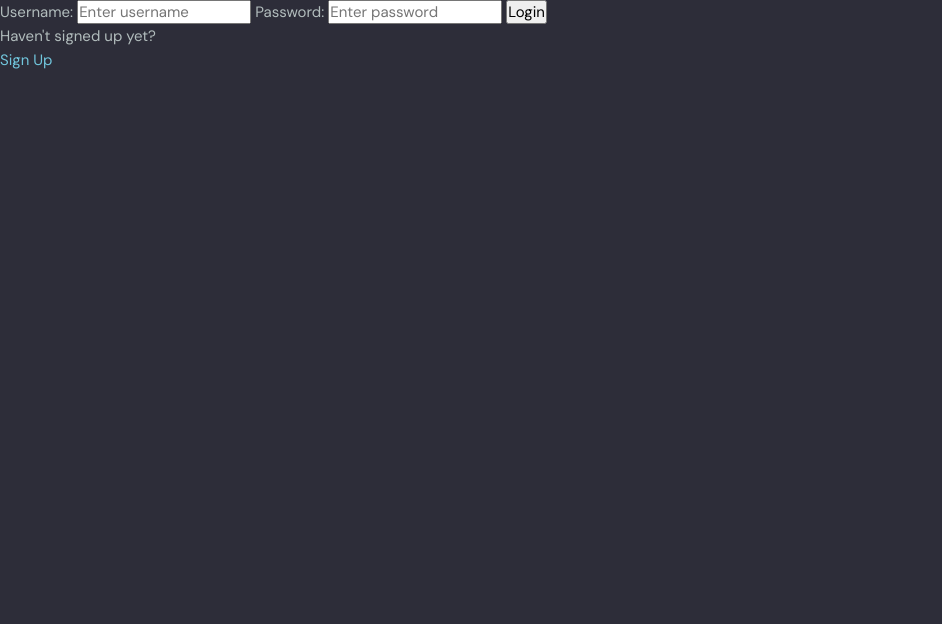
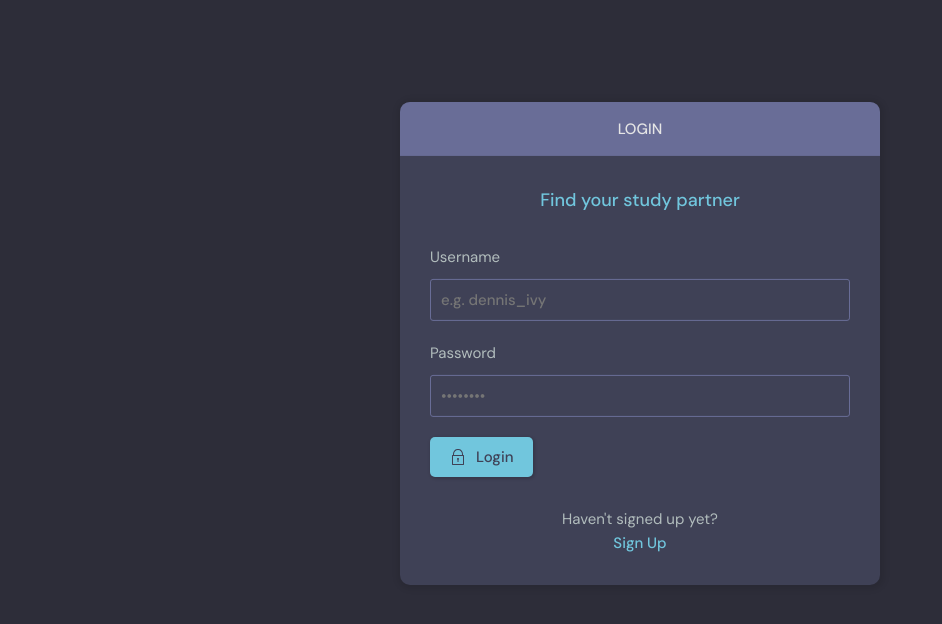
Before and after one commit to turinaf/studybud, a Django app: page /login in a window 1280 px wide. Shown: the part 76-700 px from the top of the page, without its empty margins (0-942 px from the left). Run offline with Django 4.2, Linux system fonts and the light colour scheme.

Commit message:
Login/Register form style

```diff
--- a/base/templates/base/login_register.html
+++ b/base/templates/base/login_register.html
@@ -1,33 +1,110 @@
 {% extends 'main.html' %}
 
-{%  block content %}
+{% block content %}
 
-{% if page == 'login' %}
-    <div>
-        <form action="" method="POST">
-            {% csrf_token %}
+    <main class="auth layout">
 
-            <label for="username">Username:</label>
-            <input type="text", name="username", placeholder="Enter username">
+      {% if page == 'login' %}
+      <div class="container">
+        <div class="layout__box">
+          <div class="layout__boxHeader">
+            <div class="layout__boxTitle">
+              <h3>Login</h3>
+            </div>
+          </div>
+          <div class="layout__body">
+            <h2 class="auth__tagline">Find your study partner</h2>
 
-            <label for="password">Password:</label>
-            <input type="password", name="password", placeholder="Enter password">
+            <form class="form" action="" method="POST">
+              {% csrf_token %}
+              <div class="form__group form__group">
+                <label for="room_name">Username</label>
+                <input id="username" name="username" type="text" placeholder="e.g. dennis_ivy" />
+              </div>
+              <div class="form__group">
+                <label for="password">Password</label>
+                <input id="password" name="password"  type="password" placeholder="&bull;&bull;&bull;&bull;&bull;&bull;&bull;&bull;"/>
+              </div>
 
-            <input type="submit" name="login" value="Login">
-        </form>
-        <p>Haven't signed up yet?</p>
-        <a href="{% url 'register' %}">Sign Up</a>
-    </div>
-    {% else %}
-    <div>
-        <form action="" method="POST">
-            {% csrf_token %}
+            <button class="btn btn--main" type="submit" name="login">
+                <svg
+                  version="1.1"
+                  xmlns="http://www.w3.org/2000/svg"
+                  width="32"
+                  height="32"
+                  viewBox="0 0 32 32"
+                >
+                  <title>lock</title>
+                  <path
+                    d="M27 12h-1v-2c0-5.514-4.486-10-10-10s-10 4.486-10 10v2h-1c-0.553 0-1 0.447-1 1v18c0 0.553 0.447 1 1 1h22c0.553 0 1-0.447 1-1v-18c0-0.553-0.447-1-1-1zM8 10c0-4.411 3.589-8 8-8s8 3.589 8 8v2h-16v-2zM26 30h-20v-16h20v16z"
+                  ></path>
+                  <path
+                    d="M15 21.694v4.306h2v-4.306c0.587-0.348 1-0.961 1-1.694 0-1.105-0.895-2-2-2s-2 0.895-2 2c0 0.732 0.413 1.345 1 1.694z"
+                  ></path>
+                </svg>
 
-             {{form.as_p}}
-            <input type="submit" name="login" value="Register">
-        </form>
-        <p>Already have an account?</p>
-        <a href="{% url 'login' %}">Login</a>
-    </div>
-    {%endif%}
+                Login
+              </button>
+
+            </form>
+
+            <div class="auth__action">
+              <p>Haven't signed up yet?</p>
+              <a href="{% url 'register' %}" class="btn btn--link">Sign Up</a>
+            </div>
+          </div>
+        </div>
+      </div>
+      {% else %}
+
+      <div class="container">
+        <div class="layout__box">
+          <div class="layout__boxHeader">
+            <div class="layout__boxTitle">
+              <h3>Register</h3>
+            </div>
+          </div>
+          <div class="layout__body">
+            <h2 class="auth__tagline">Find your study partner</h2>
+
+            <form class="form" action="" method="POST">
+              {% csrf_token %}
+
+              {% for field in form %}
+              <div class="form__group form__group">
+                <label for="room_name">{{field.label}}</label>
+                {{field}}
+              </div>
+              {% endfor %}
+              <button class="btn btn--main" type="submit">
+                <svg
+                  version="1.1"
+                  xmlns="http://www.w3.org/2000/svg"
+                  width="32"
+                  height="32"
+                  viewBox="0 0 32 32"
+                >
+                  <title>lock</title>
+                  <path
+                    d="M27 12h-1v-2c0-5.514-4.486-10-10-10s-10 4.486-10 10v2h-1c-0.553 0-1 0.447-1 1v18c0 0.553 0.447 1 1 1h22c0.553 0 1-0.447 1-1v-18c0-0.553-0.447-1-1-1zM8 10c0-4.411 3.589-8 8-8s8 3.589 8 8v2h-16v-2zM26 30h-20v-16h20v16z"
+                  ></path>
+                  <path
+                    d="M15 21.694v4.306h2v-4.306c0.587-0.348 1-0.961 1-1.694 0-1.105-0.895-2-2-2s-2 0.895-2 2c0 0.732 0.413 1.345 1 1.694z"
+                  ></path>
+                </svg>
+
+                Register
+              </button>
+            </form>
+
+            <div class="auth__action">
+              <p>Already have an account?</p>
+              <a href="{% url 'login' %}" class="btn btn--link">Login here</a>
+            </div>
+          </div>
+        </div>
+      </div>
+
+      {% endif %}
+    </main>
 {% endblock %}
```
Also changed, not shown: base/templates/base/login_register_old.html (added, +33 -0 lines), db.sqlite3.
